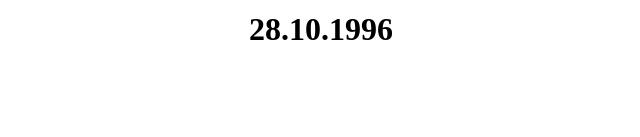
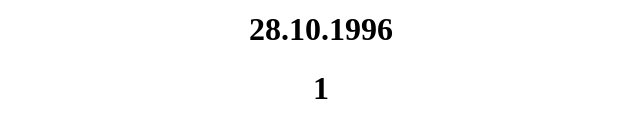
Before and after one commit to rasif1996/gitlearn, a React (Vite) app: page / in a window 1280 px wide. Shown: the part 201-338 px from the top of the page, without its empty margins (319-959 px from the left). Built offline with nearby package versions, Linux system fonts and the light colour scheme.

Commit message:
[B2B-0003]: add one

```diff
--- a/src/App.jsx
+++ b/src/App.jsx
@@ -7,6 +7,7 @@ function App() {
 			<h1>Roma</h1>
 			<h1>Romanov</h1>
 			<h1>28.10.1996</h1>
+			<h1>1</h1>
 		</>
 	);
 }
```
